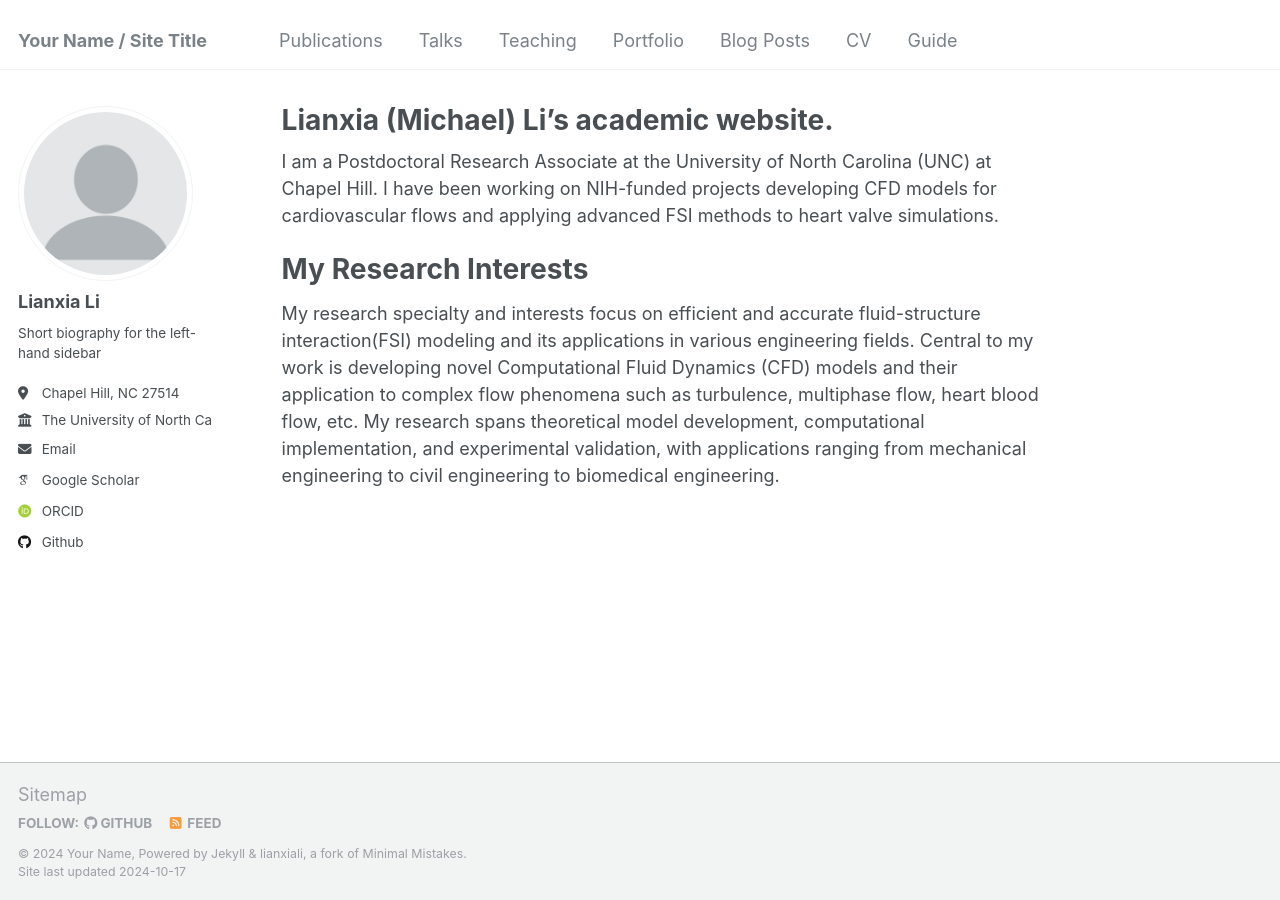
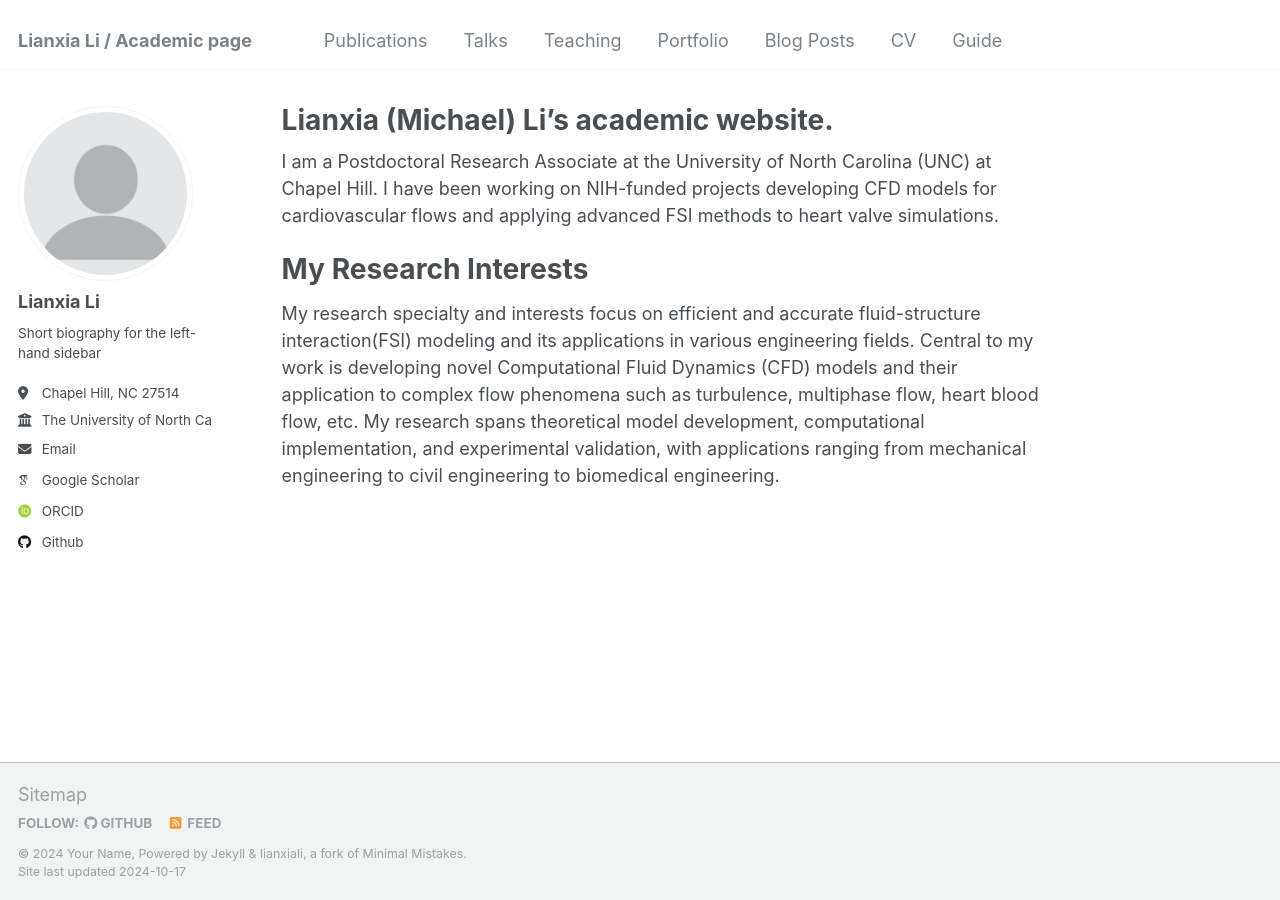
Before and after one commit to Lianxiali/lianxiali-github.io, a Jekyll site: the page built from _pages/about.md, in a window 1280 px wide. Built offline with Jekyll 4.4.1, drawn with Linux system fonts in a browser that asks for light colours; some web fonts are replaced.

Commit message:
update _config.yml

```diff
--- a/_config.yml
+++ b/_config.yml
@@ -8,7 +8,7 @@
 
 # Basic Site Settings
 locale                   : "en-US"
-title                    : "Your Name / Site Title"
+title                    : "Lianxia Li / Academic page"
 title_separator          : "-"
 name                     : &name "Your Name"
 description              : &description "personal description"
```
